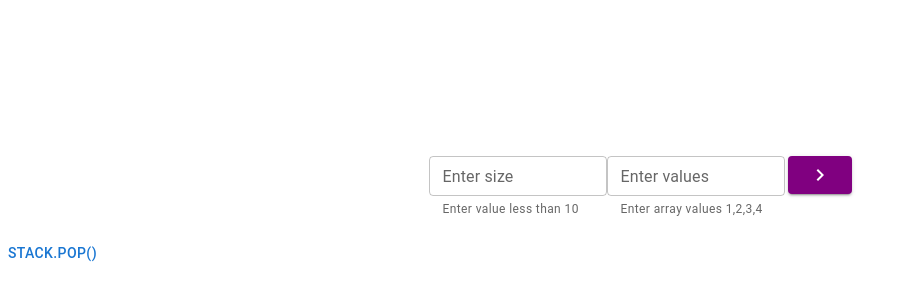
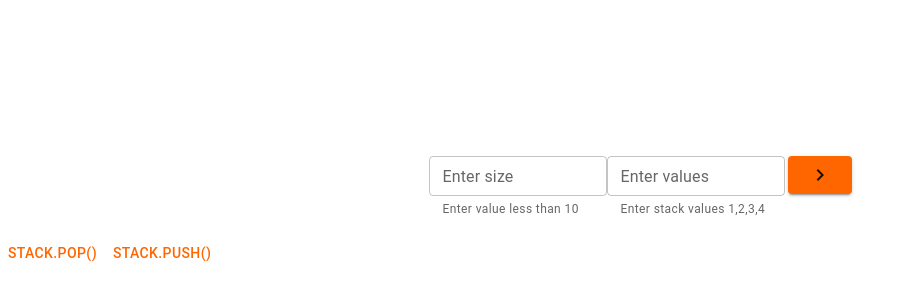
Before and after one commit to Narik118/DS-Visualisation, a React (Create React App) app in the folder dsvisual/: page /Stack in a window 1280 px wide. Shown: the part 124-424 px from the top of the page, without its empty margins (0-908 px from the left). Built offline with nearby package versions, Linux system fonts and the light colour scheme.

Commit message:
updated stack theme

```diff
--- a/dsvisual/src/components/Stack.js
+++ b/dsvisual/src/components/Stack.js
@@ -9,7 +9,7 @@ import { createMuiTheme, ThemeProvider } from '@mui/material';
 const theme =  createMuiTheme({
      palette:{
          primary:{
-             main:'#800080'
+             main:'#ff6600'
          }
      },
 })
@@ -34,7 +34,7 @@ const Stacks = ()=>{
     //Validations states
     const [invalidInput, setInvalidInput] = useState(false)
     const [invalidArrayInput, setInvalidArrayInput] = useState(false)
-    const [helperMessage, setHelperMessage] = useState('Enter array values 1,2,3,4')
+    const [helperMessage, setHelperMessage] = useState('Enter stack values 1,2,3,4')
 
 
     //state variables for actions
@@ -137,8 +137,9 @@ const Stacks = ()=>{
                 <CreateArray/>
             </Grid>
         </Grid>
+        <Button onClick={popFunction} color='primary'>Stack.pop()</Button>
+        <Button onClick={popFunction}>Stack.push()</Button>
         </ThemeProvider>
-        <Button onClick={popFunction}>Stack.pop()</Button>
         </div>
     )
 }
```
